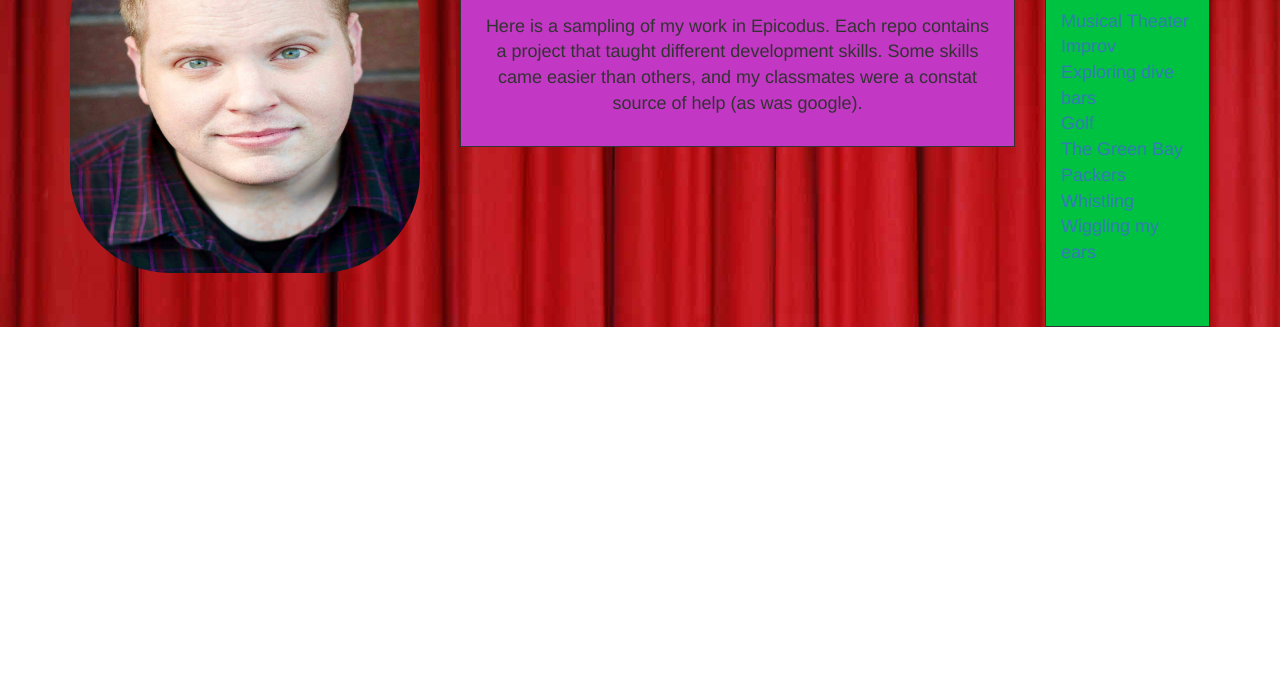
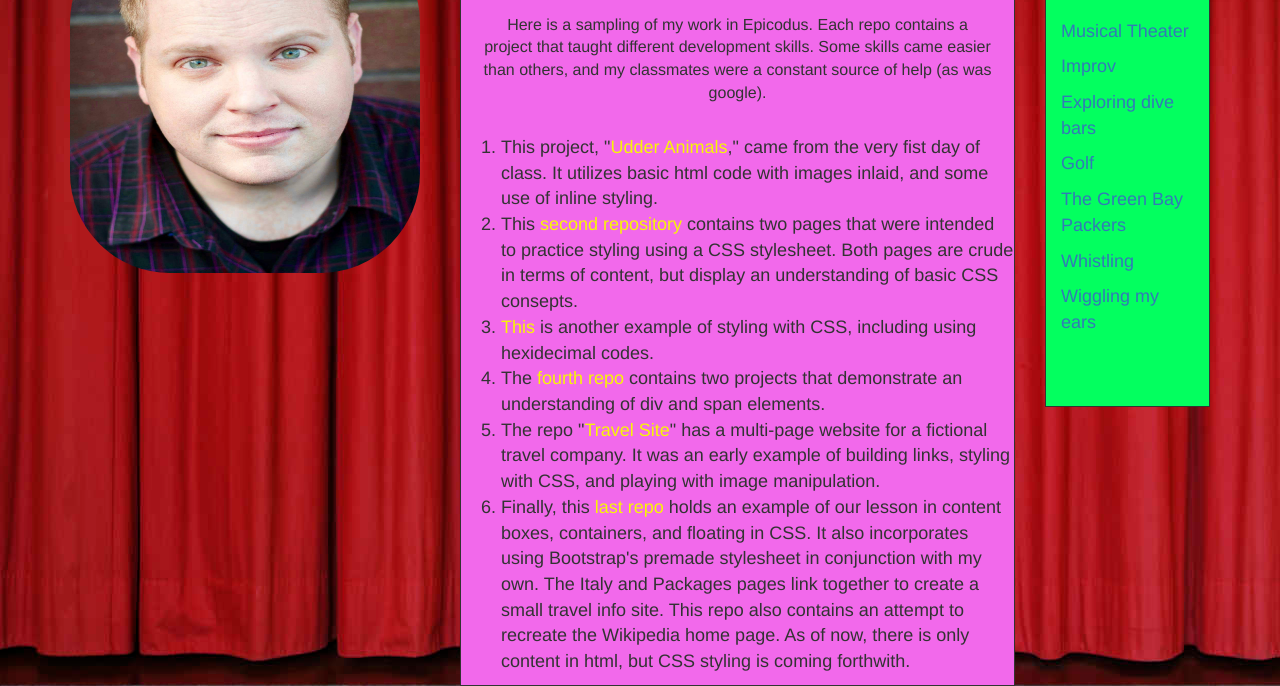
Before and after one commit to larryjtaylor/PortfolioPort, a plain HTML site: page landing.html in a window 1280 px wide. Shown: the part 510-1196 px from the top of the page. Before the commit the page ends 837 px from the top, so only its background shows below. Drawn offline with Linux system fonts and the light colour scheme.

Commit message:
finish projects section with links to github repos

```diff
--- a/css/landing.css
+++ b/css/landing.css
@@ -8,7 +8,7 @@
   font-size: 72px;
 }
 #headshot img{
-  /*float:left;*/
+  float:left;
   width: 350px;
   height: 350px;
   border-radius: 100px;
@@ -26,8 +26,8 @@
 .hobbies{
   border: solid 1px;
   margin-top: 20px;
-  /*float:right;*/
-  background-color: #00c241
+  float:right;
+  background-color: #03ff5f
 }
 .hobbies ul{
   list-style-type: none;
@@ -35,7 +35,10 @@
   padding: 15px;
   padding-bottom: 50px;
 }
-.hobbies ul a:visited{
+.hobbies li{
+  margin: 10px 0;
+}
+.hobbies li a:visited{
   color: #c21000;
 }
 .hobbies h1{
@@ -43,14 +46,23 @@
 }
 .projects{
   border: solid 1px;
-  background-color: #c237c4;
+  background-color: #f269eb;
   margin-top: 20px;
-}
-.projects p{
-  text-align: center;
-  font-size: 18px;
-  padding: 20px;
 }
 .projects h1{
   text-align: center;
 }
+.projects p{
+  text-align: center;
+  font-size: 16px;
+  padding: 20px;
+}
+.projects ol{
+  font-size: 18px;
+}
+.projects a:link{
+  color: #f7f703;
+}
+.projects li a:visited{
+  color: #f7f703;
+}
--- a/landing.html
+++ b/landing.html
@@ -23,7 +23,14 @@
         <div class="col-md-6">
           <div class="projects">
             <h1>Projects</h1>
-            <p>Here is a sampling of my work in Epicodus. Each repo contains a project that taught different development skills. Some skills came easier than others, and my classmates were a constat source of help (as was google).</p>
+            <p>Here is a sampling of my work in Epicodus. Each repo contains a project that taught different development skills. Some skills came easier than others, and my classmates were a constant source of help (as was google).</p>
+            <ol>
+              <li>This project, "<a href="https://github.com/ltmoocow14/Pet-blog.git" target="blank">Udder Animals</a>," came from the very fist day of class. It utilizes basic html code with images inlaid, and some use of inline styling.</li>
+              <li>This <a href="https://github.com/ltmoocow14/First-webpage.git" target="blank">second repository</a> contains two pages that were intended to practice styling using a CSS stylesheet. Both pages are crude in terms of content, but display an understanding of basic CSS consepts.</li>
+              <li><a href="https://github.com/ltmoocow14/travel-site.git" target="blank">This</a> is another example of styling with CSS, including using hexidecimal codes.</li>
+              <li>The <a href="https://github.com/ltmoocow14/styling-with-classes.git" target="blank">fourth repo</a> contains two projects that demonstrate an understanding of div and span elements.</li>
+              <li>The repo "<a href="https://github.com/ltmoocow14/travel-site.git" target="blank">Travel Site</a>" has a multi-page website for a fictional travel company. It was an early example of building links, styling with CSS, and playing with image manipulation.</li>
+              <li>Finally, this <a href="https://github.com/ltmoocow14/bootstrap-practice.git" target="blank">last repo</a> holds an example of our lesson in content boxes, containers, and floating in CSS. It also incorporates using Bootstrap's premade stylesheet in conjunction with my own. The Italy and Packages pages link together to create a small travel info site. This repo also contains an attempt to recreate the Wikipedia home page. As of now, there is only content in html, but CSS styling is coming forthwith.</li>
           </div>
         </div>
         <div class="col-md-2">
@@ -37,10 +44,10 @@
                 <li><a href="http://www.packers.com/lambeau-field/" target="blank">The Green Bay Packers</li>
                 <li><a href="https://www.mastersofwhistling.com/" target="blank">Whistling</a></li>
                 <li><a href="https://media.giphy.com/media/WYmZsSICTNpqE/giphy.gif" target="blank">Wiggling my ears</a></li>
+              </ul>
           </div>
         </div>
       </div>
     </div>
   </body>
-
 </html>
```
